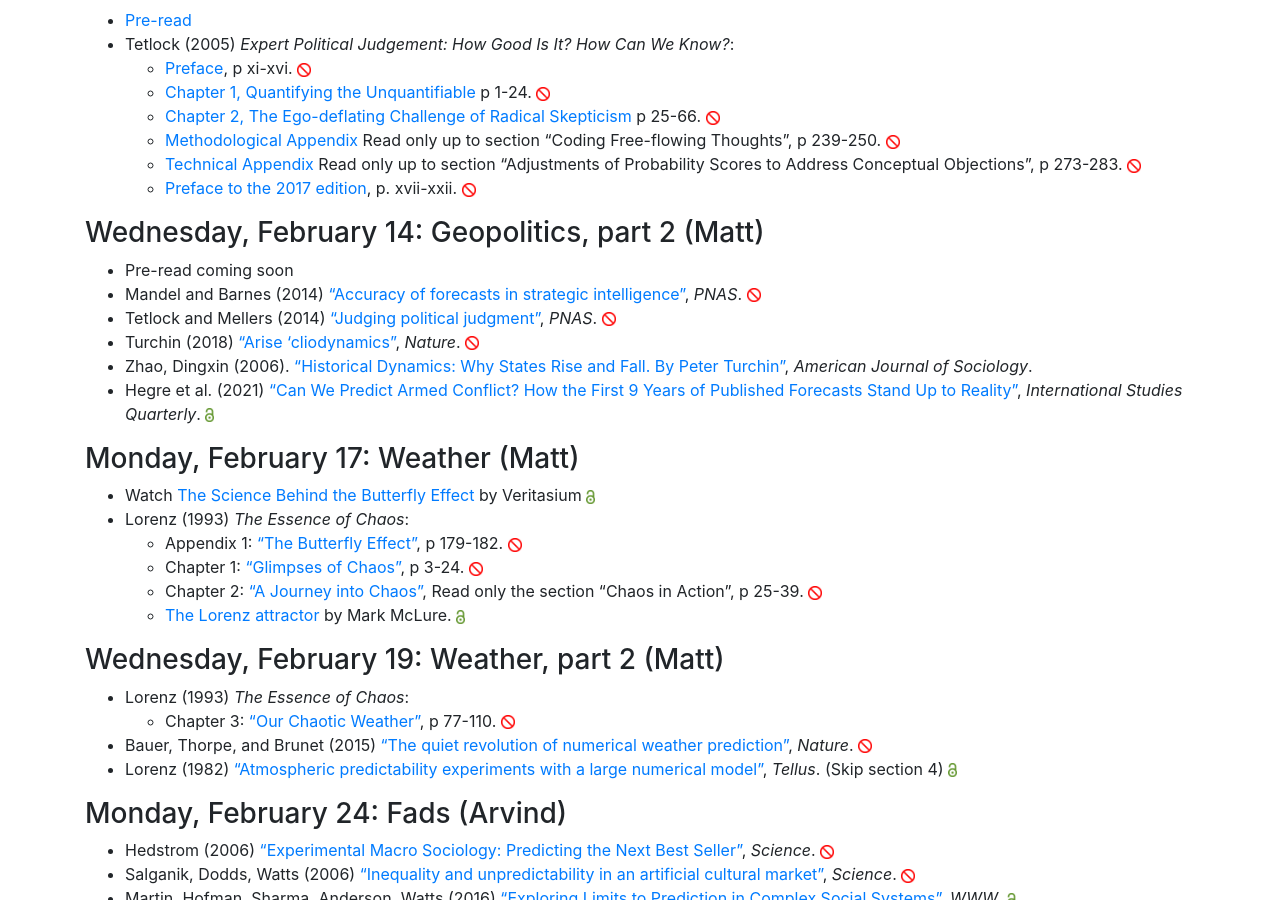
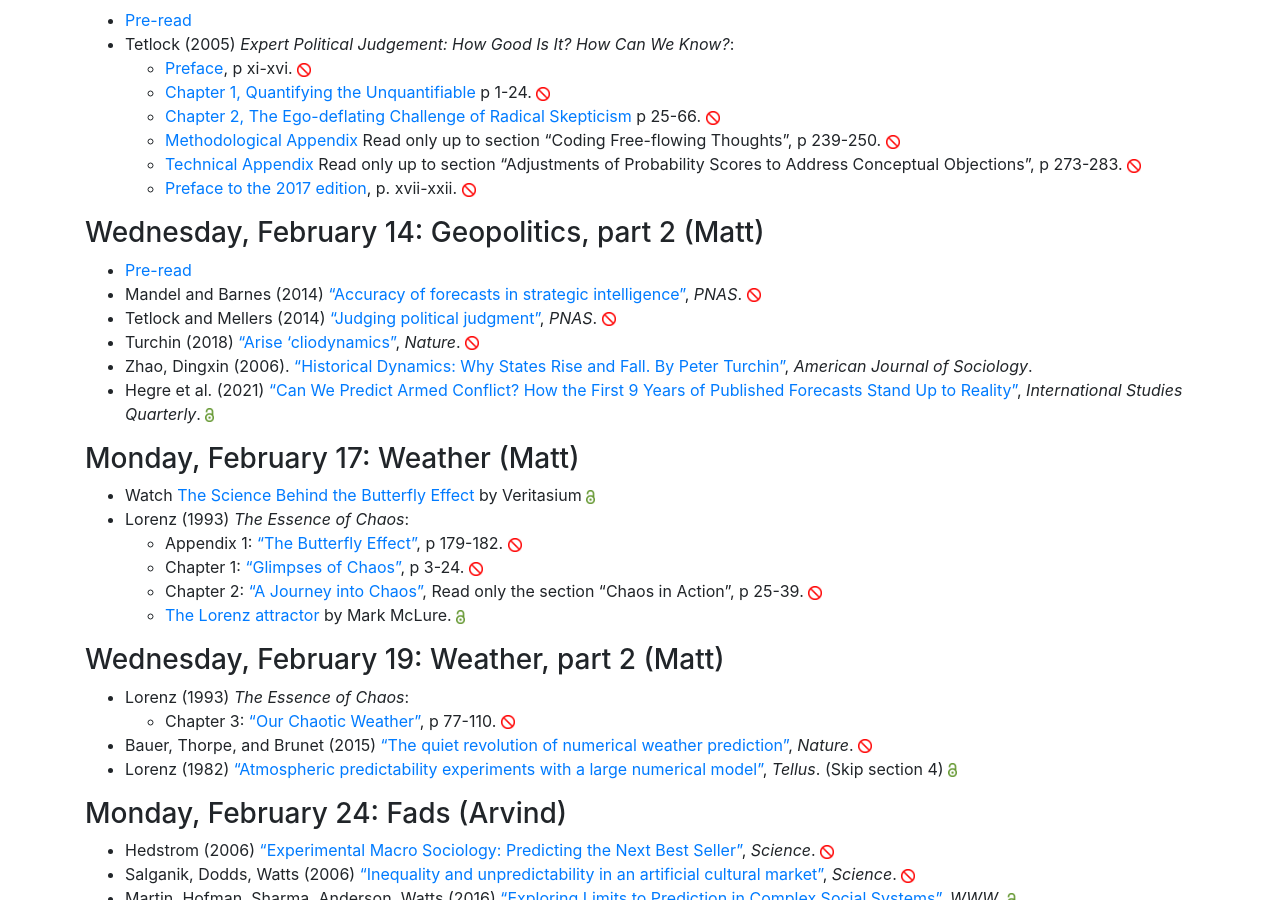
Before and after one commit to msalganik/soc555-cos598J_s2024, a Jekyll site: the page built from readings.md, in a window 1280 px wide and 900 px high, scrolled down 912 px. Built offline with Jekyll 4.4.1, drawn with Linux system fonts in a browser that asks for light colours; comment, search, counter and statistics services are not loaded.

Commit message:
adding pre-read

```diff
--- a/readings.md
+++ b/readings.md
@@ -53,7 +53,7 @@ No required reading before class.
 
 ### Wednesday, February 14: Geopolitics, part 2 (Matt)
 
-- Pre-read coming soon
+- [Pre-read](https://docs.google.com/document/d/16GbYiUzssK6qncfS-ruk0HEb7Bat5Is2GL00AeAU5Fw/edit?usp=sharing)
 - Mandel and Barnes (2014) ["Accuracy of forecasts in strategic intelligence"](https://doi.org/10.1073/pnas.1406138111), _PNAS_. <img src="https://msalganik.github.io/soc555-cos598J_s2024/images/closed.png" style="display: inline; height: 14px;" />
 - Tetlock and Mellers (2014) ["Judging political judgment"](https://www.pnas.org/content/111/32/11574), _PNAS_. <img src="https://msalganik.github.io/soc555-cos598J_s2024/images/closed.png" style="display: inline; height: 14px;" />
 - Turchin (2018) ["Arise 'cliodynamics"](https://doi.org/10.1038/454034a), _Nature_. <img src="https://msalganik.github.io/soc555-cos598J_s2024/images/closed.png" style="display: inline; height: 14px;" />
```
